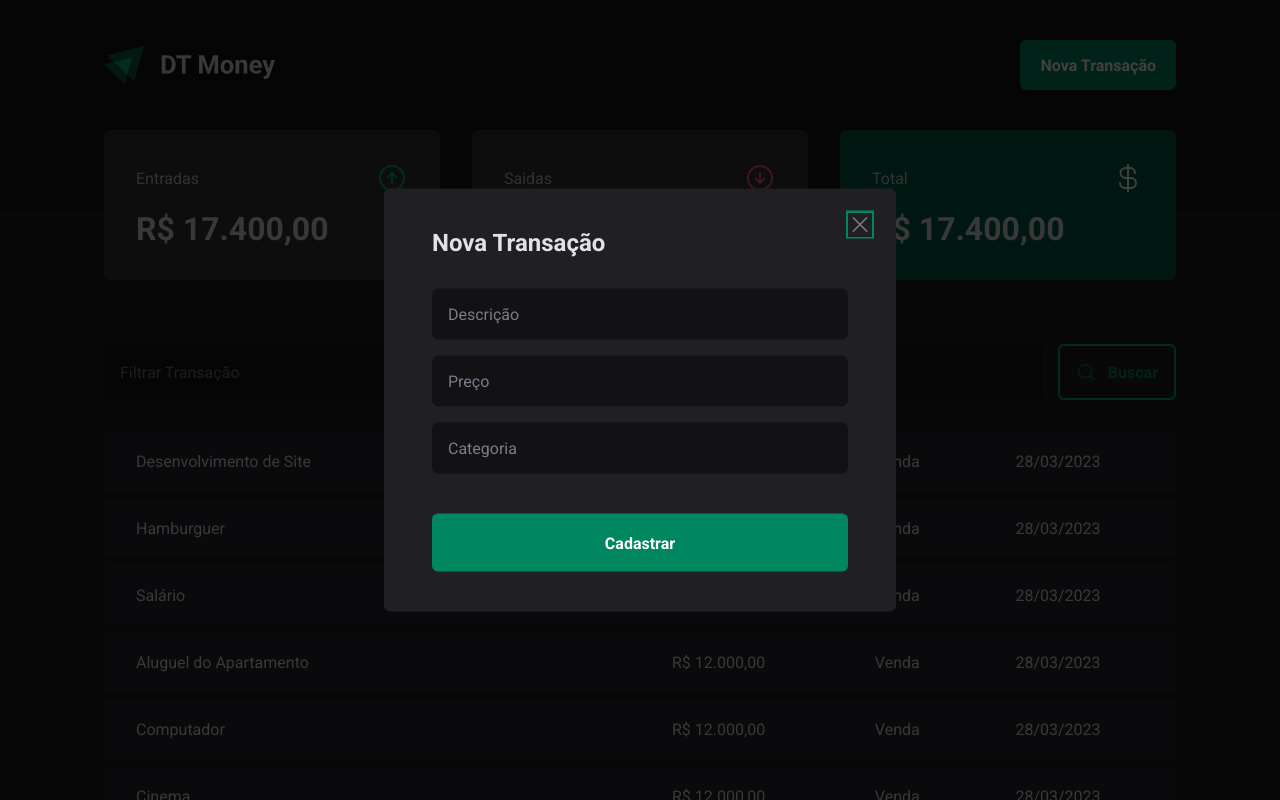
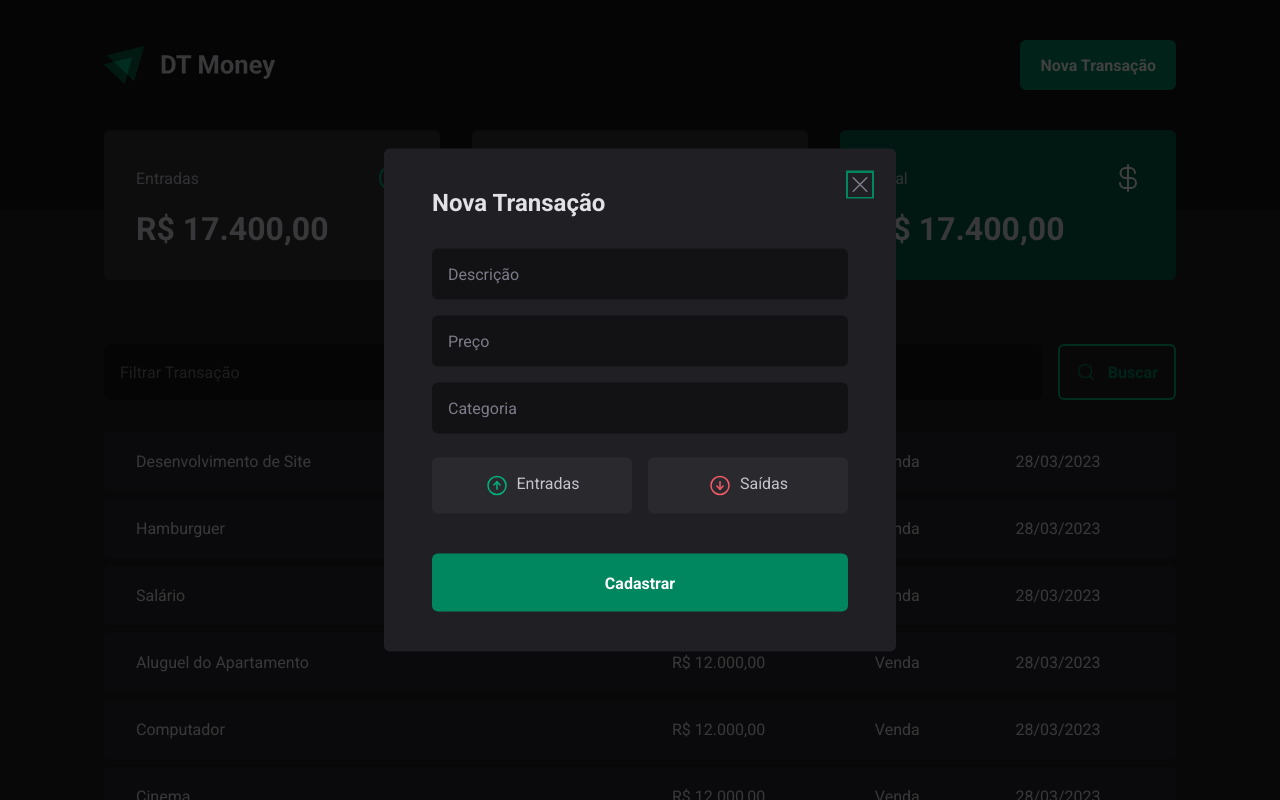
Before and after one commit to BrunnoCode/DT-money-Rocketseat, a React (Vite) app: page / in a window 1280 px wide. Both pictures are taken after a click on the button "Nova Transação". Shown: the top 800 px of the page. Built offline with nearby package versions, Linux system fonts and the light colour scheme.

Commit message:
utilizando interface e aplicando variant condicional para aplicar estilos com styled-components

```diff
--- a/src/components/NewTransactionModal/index.jsx
+++ b/src/components/NewTransactionModal/index.jsx
@@ -1,26 +1,40 @@
 import * as Dialog from "@radix-ui/react-dialog";
-import { X } from "phosphor-react";
-import { Overlay, Content, CloseButton } from "./styles";
+import { ArrowCircleDown, ArrowCircleUp, X } from "phosphor-react";
+import {
+  Overlay,
+  Content,
+  CloseButton,
+  TransactionType,
+  TransactionTypeButton,
+} from "./styles";
 
 export function NewTransactionModal() {
   return (
     <Dialog.Portal>
       <Overlay />
       <Content>
-
         <Dialog.Title>Nova Transação</Dialog.Title>
         <CloseButton>
-          <X size={24}/>
+          <X size={24} />
         </CloseButton>
-          <form action="">
-            <input type="text" placeholder="Descrição" required/>
-            <input type="number" placeholder="Preço" required/>
-            <input type="text" placeholder="Categoria" required/>
+        <form action="">
+          <input type="text" placeholder="Descrição" required />
+          <input type="number" placeholder="Preço" required />
+          <input type="text" placeholder="Categoria" required />
+          <TransactionType>
+            <TransactionTypeButton variant="income">
+              <ArrowCircleUp size={24} />
+              Entradas
+            </TransactionTypeButton>
 
-            <button type="submit">Cadastrar</button>
-          </form>
+            <TransactionTypeButton variant="outcome">
+              <ArrowCircleDown size={24} />
+              Saídas
+            </TransactionTypeButton>
+          </TransactionType>
 
-
+          <button type="submit">Cadastrar</button>
+        </form>
       </Content>
     </Dialog.Portal>
   );
--- a/src/components/NewTransactionModal/styles.ts
+++ b/src/components/NewTransactionModal/styles.ts
@@ -7,14 +7,14 @@
   height: 100vh;
   inset: 0;
   background: rgba(0, 0, 0, 0.75);
-`
+`;
 
 export const Content = styled(Dialog.Content)`
   min-width: 32rem;
   border-radius: 6px;
   padding: 2.5rem 3rem;
 
-  background: ${props => props.theme['gray-800']};
+  background: ${(props) => props.theme["gray-800"]};
   position: fixed;
   top: 50%;
   left: 50%;
@@ -29,43 +29,71 @@
     input {
       border-radius: 6px;
       border: 0;
-      background: ${props => props.theme['gray-900']};
-      color: ${props => props.theme['gray-300']};
+      background: ${(props) => props.theme["gray-900"]};
+      color: ${(props) => props.theme["gray-300"]};
       padding: 1rem;
 
       &::placeholder {
-        color: ${props => props.theme['gray-500']};
+        color: ${(props) => props.theme["gray-500"]};
       }
     }
 
-    button[type='submit'] {
+    button[type="submit"] {
       height: 58px;
       border: 0;
-      background: ${props => props.theme['green-500']};
+      background: ${(props) => props.theme["green-500"]};
       font-weight: bold;
-      color: ${props => props.theme.white};
+      color: ${(props) => props.theme.white};
       padding: 0 1.25rem;
       border-radius: 6px;
       margin-top: 1.5rem;
       cursor: pointer;
 
       &:hover {
-      background: ${props => props.theme['green-700']};
-      transition: background-color 0.2s;
-
+        background: ${(props) => props.theme["green-700"]};
+        transition: background-color 0.2s;
       }
     }
-
   }
-`
+`;
 
 export const CloseButton = styled(Dialog.Close)`
   position: absolute;
   background: transparent;
-  color: ${props => props.theme['gray-500']};
+  color: ${(props) => props.theme["gray-500"]};
   right: 1.5rem;
   top: 1.5rem;
   border: none;
   cursor: pointer;
   line-height: 0;
-`
+`;
+
+export const TransactionType = styled.div`
+  display: grid;
+  grid-template-columns: repeat(2, 1fr);
+  gap: 1rem;
+  margin-top: 0.5rem;
+`;
+
+interface TransactionTypeButtonProps {
+  variant: "income" | "outcome";
+}
+
+export const TransactionTypeButton = styled.button<TransactionTypeButtonProps>`
+  background: ${(props) => props.theme["gray-700"]};
+  padding: 1rem;
+  display: flex;
+  place-content: center;
+  gap: 0.5rem;
+  border-radius: 6px;
+  cursor: pointer;
+  border: 0;
+  color: ${(props) => props.theme["gray-300"]};
+
+  svg {
+    color: ${(props) =>
+      props.variant === "income"
+        ? props.theme["green-300"]
+        : props.theme["red-300"]};
+  }
+`;
```
